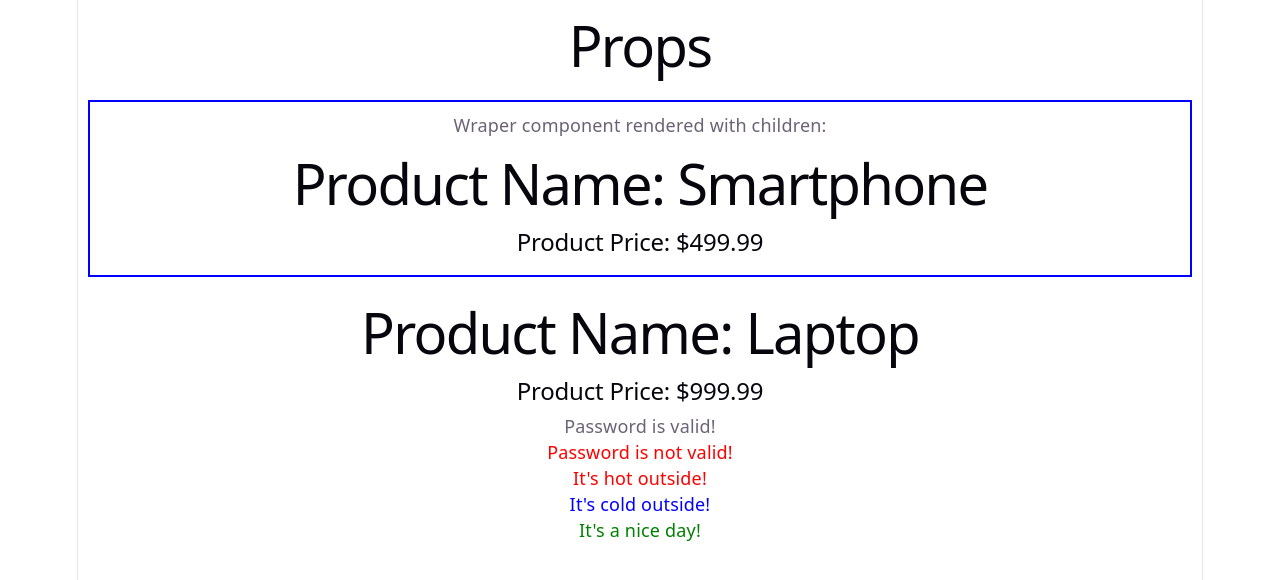
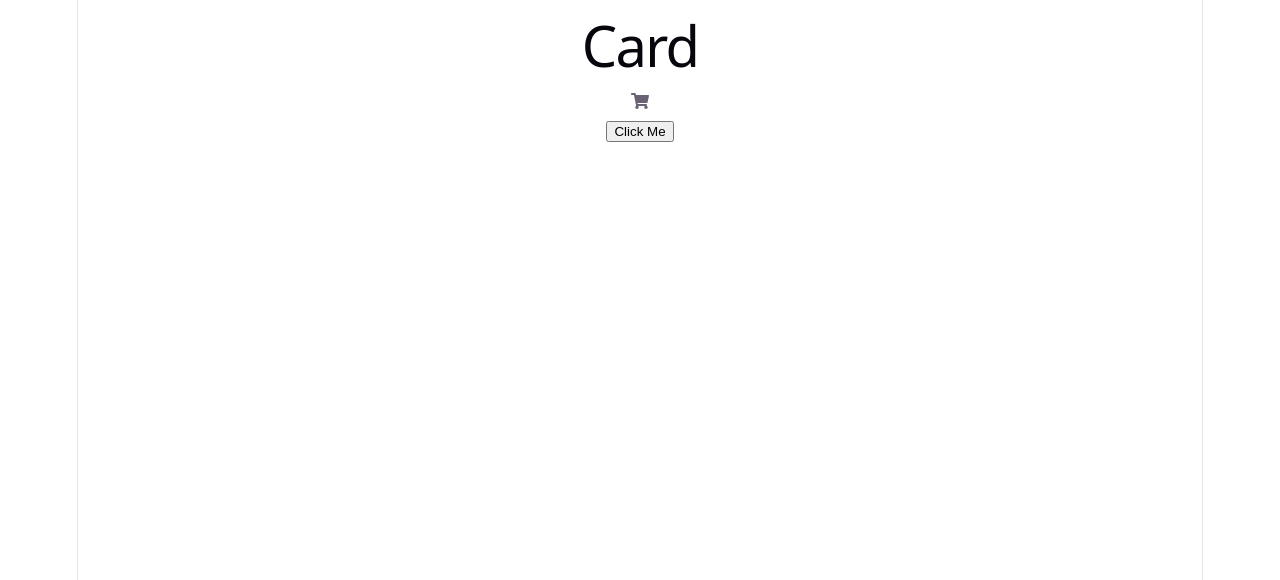
Before and after one commit to AleksandarStanisic021/reactlab, a React (Vite) app: page / in a window 1280 px wide. Shown: the top 580 px of the page. Built offline with nearby package versions, Linux system fonts and the light colour scheme.

Commit message:
Add Button component and integrate react-icons into App

```diff
--- a/package.json
+++ b/package.json
@@ -11,7 +11,8 @@
   },
   "dependencies": {
     "react": "^19.2.8",
-    "react-dom": "^19.2.8"
+    "react-dom": "^19.2.8",
+    "react-icons": "^5.7.0"
   },
   "devDependencies": {
     "@types/react": "^19.2.18",
--- a/src/App.jsx
+++ b/src/App.jsx
@@ -1,23 +1,16 @@
-import "./App.css";
-
-import Product from "./comps/Product";
-import Wraper from "./comps/Wrap";
-import Password from "./comps/Password";
-import Weather from "./comps/Weather";
+import { FaBeer } from "react-icons/fa";
+import { TbAccessible } from "react-icons/tb";
+import { FaShoppingCart } from "react-icons/fa";
+import Button from "./comps/Button";
 
 function App() {
   return (
     <>
-      <h1>Props</h1>
-      <Wraper>
-        <Product name="Smartphone" price={499.99} />
-      </Wraper>
-      <Product name="Laptop" price={999.99} />
-      <Password isValid={true} />
-      <Password isValid={false} />
-      <Weather temperature={35} />
-      <Weather temperature={5} />
-      <Weather temperature={20} />
+      <h1>Card</h1>
+      <div>
+        <FaShoppingCart />
+        <Button />
+      </div>
     </>
   );
 }
--- /dev/null
+++ b/src/comps/Button.jsx
@@ -0,0 +1,11 @@
+import React from "react";
+
+const Button = () => {
+  return (
+    <div>
+      <button onClick={() => console.log("Button clicked!")}>Click Me</button>
+    </div>
+  );
+};
+
+export default Button;
```
Also changed, not shown: 1 other file (tests, documents, lock files or other folders).
